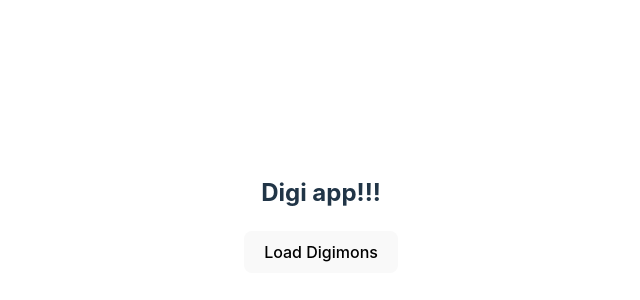
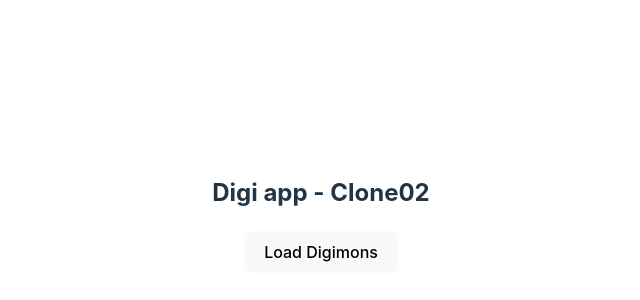
Before and after one commit to johnnyblaze993/app-template-clone02-, a React (Vite) app in the folder frontend/: page / in a window 1280 px wide. Shown: the part 186-486 px from the top of the page, without its empty margins (319-959 px from the left). Built offline with nearby package versions, Linux system fonts and the light colour scheme.

Commit message:
name change

```diff
--- a/frontend/src/App.jsx
+++ b/frontend/src/App.jsx
@@ -13,7 +13,7 @@
 
 	return (
 		<>
-			<h2>Digi app!!!</h2>
+			<h2>Digi app - Clone02</h2>
 			<button onClick={fetchDigimons}>Load Digimons</button>
 			<div style={{ display: "flex", flexWrap: "wrap" }}>
 				{digimons.map((digimon) => (
```
